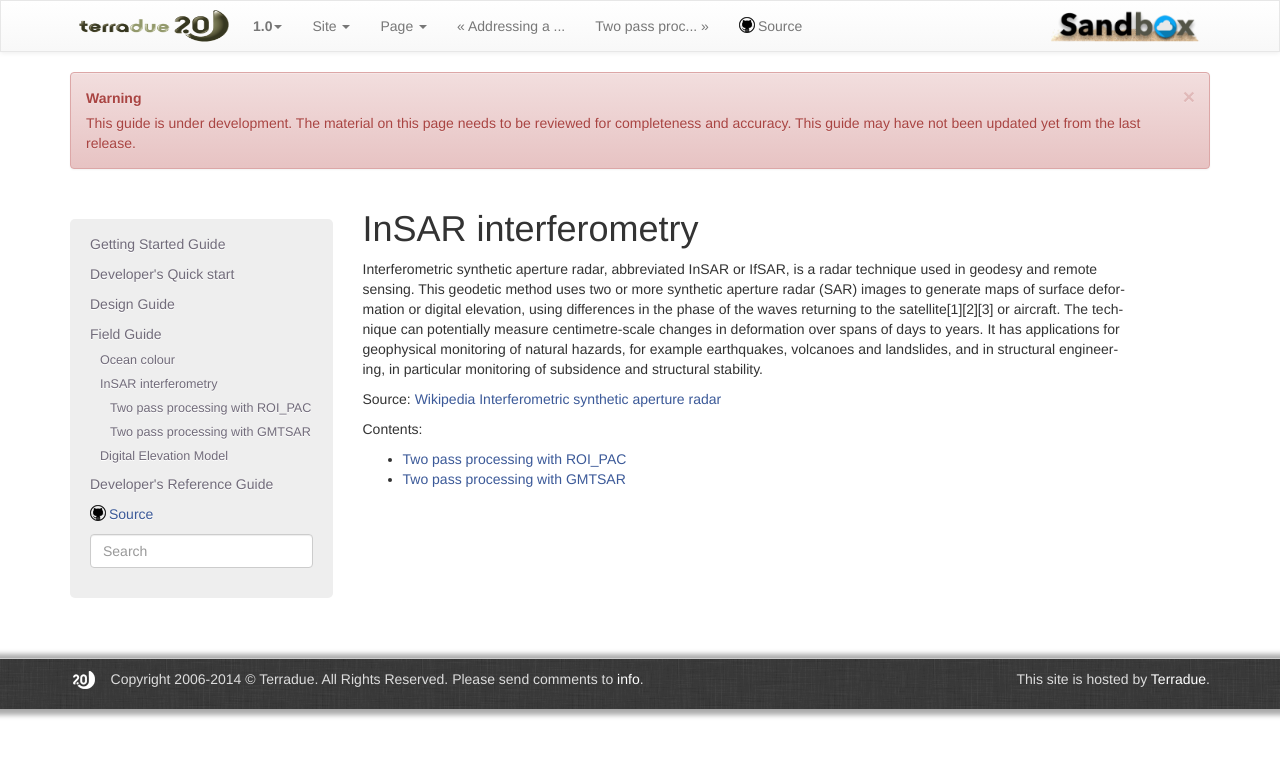
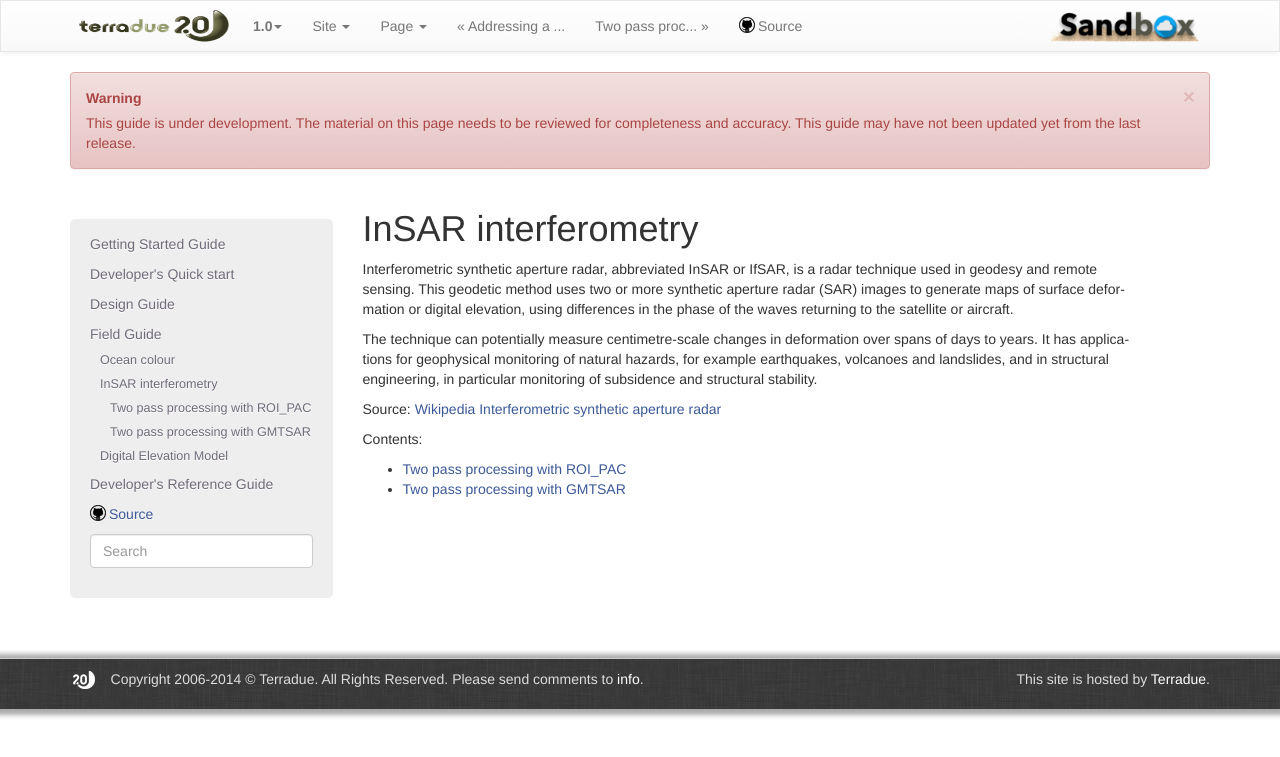
Before and after one commit to Terradue/doc-developer-sandbox, a Sphinx documentation site: the page built from source/field/insar/index.rst, in a window 1280 px wide. Shown: the top 757 px of the page. Built offline with Sphinx 7.4.7, drawn with Linux system fonts in a browser that asks for light colours; pages that are not in the unit, such as notebooks, are missing from menus.

Commit message:
Update index.rst

```diff
--- a/source/field/insar/index.rst
+++ b/source/field/insar/index.rst
@@ -1,7 +1,9 @@
 InSAR interferometry
 ********************
 
-Interferometric synthetic aperture radar, abbreviated InSAR or IfSAR, is a radar technique used in geodesy and remote sensing. This geodetic method uses two or more synthetic aperture radar (SAR) images to generate maps of surface deformation or digital elevation, using differences in the phase of the waves returning to the satellite[1][2][3] or aircraft. The technique can potentially measure centimetre-scale changes in deformation over spans of days to years. It has applications for geophysical monitoring of natural hazards, for example earthquakes, volcanoes and landslides, and in structural engineering, in particular monitoring of subsidence and structural stability.
+Interferometric synthetic aperture radar, abbreviated InSAR or IfSAR, is a radar technique used in geodesy and remote sensing. This geodetic method uses two or more synthetic aperture radar (SAR) images to generate maps of surface deformation or digital elevation, using differences in the phase of the waves returning to the satellite or aircraft.
+
+The technique can potentially measure centimetre-scale changes in deformation over spans of days to years. It has applications for geophysical monitoring of natural hazards, for example earthquakes, volcanoes and landslides, and in structural engineering, in particular monitoring of subsidence and structural stability.
 
 Source: `Wikipedia Interferometric synthetic aperture radar <http://en.wikipedia.org/wiki/Interferometric_synthetic_aperture_radar>`_
 
```
